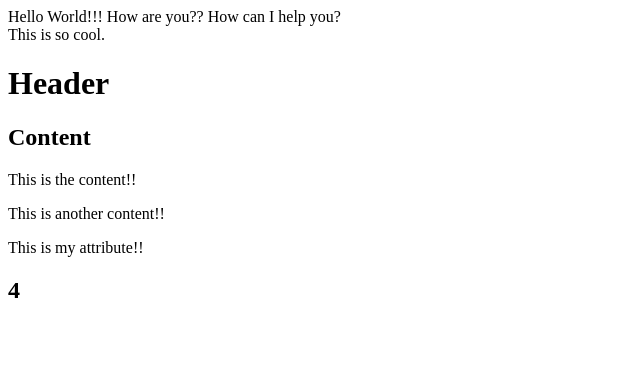
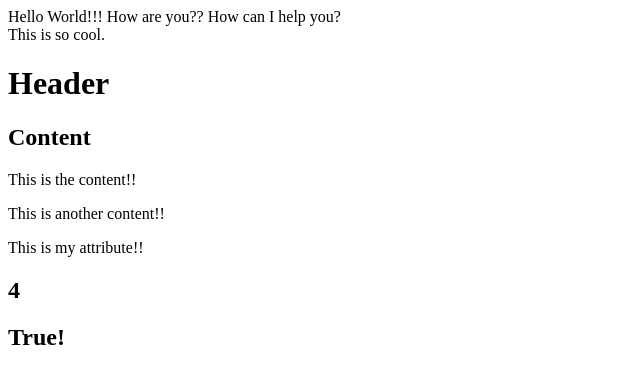
Before and after one commit to mandip8800/reactjsPractice, a React app in the folder reactapp/: page / in a window 1280 px wide. Shown: the top 384 px of the page, without its empty margins (0-640 px from the left). Built offline with nearby package versions, Linux system fonts and the light colour scheme.

Commit message:
if else with ternary expression jsx practice

```diff
--- a/reactapp/App.jsx
+++ b/reactapp/App.jsx
@@ -2,6 +2,7 @@ import React from 'react';
 
 class App extends React.Component {
    render() {
+      var i = 1;
       return (
          <div>
             Hello World!!! How are you?? How can I help you?<br />
@@ -13,7 +14,12 @@ class App extends React.Component {
             <p data-myattribute="somevalue">This is my attribute!!</p>
 
             <h2>{2+2}</h2>
+
+            <h2>{i==1?'True!' : 'False'}</h2>
          </div>
+
+
+
       );
    }
 }
```
